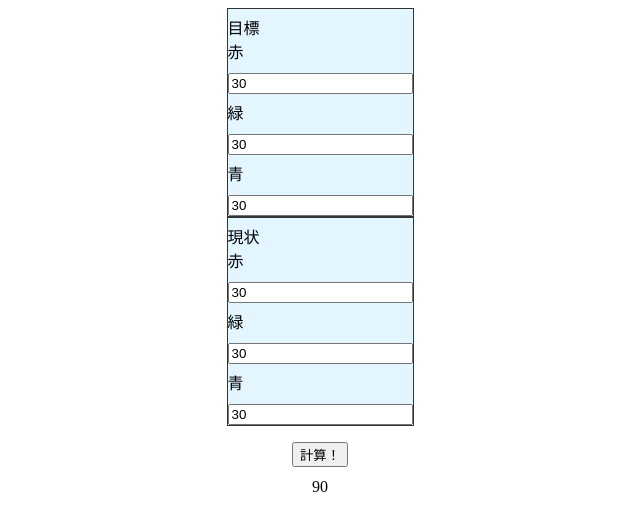
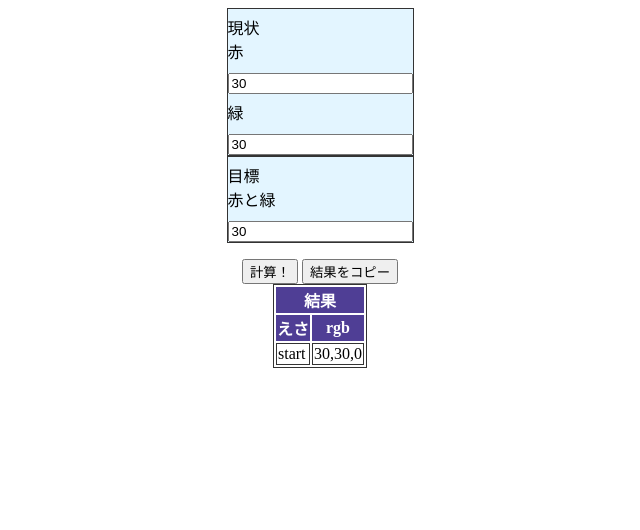
Before and after one commit to Shumpei-Tanaka/livly_feed_calcer, a plain HTML site: page index.html in a window 1280 px wide. Both pictures are taken after a click on the button "計算！". Shown: the whole page, without its empty margins (320-960 px from the left). Drawn offline with Linux system fonts and the light colour scheme.

Commit message:
add calc

```diff
--- a/index.html
+++ b/index.html
@@ -17,50 +17,204 @@
             background: #e3f5ff;
         }
 
-        div {
+        div.for_button {
             text-align: center;
+        }
+
+        table,
+        td {
+            border: 1px solid #333;
+            width: fit-content;
+            margin: auto;
+        }
+
+        thead,
+        tfoot {
+            background-color: #4f3e95;
+            color: #fff;
+            width: fit-content;
+            margin: auto;
         }
     </style>
 </head>
 <!-- 裏設定エリアの終了 -->
 
 <body>
-    <form name="target">
-
-        <p>目標<span></span></p>
-
+    <form name="now">
+        <p>現状 <span></span></p>
         <p>赤 <span></span></p>
         <input type="number" name="red" value="30" max="2000" />
         <p>緑 <span></span></p>
         <input type="number" name="green" value="30" max="2000" />
-        <p>青 <span></span></p>
-        <input type="number" name="blue" value="30" max="2000" />
+    </form>
+    <form name="target">
 
-    </form>
-    <form name="now">
-        <p>現状 <span></span></p>
+        <p>目標<span></span></p>
+        <p>赤と緑 <span></span></p>
+        <input type="number" name="red_green" value="30" max="2000" />
 
-        <p>赤 <span></span></p>
-        <input type="number" name="red" value="30" max="2000" />
-        <p>緑 <span></span></p>
-        <input type="number" name="green" value="30" max="2000" />
-        <p>青 <span></span></p>
-        <input type="number" name="blue" value="30" max="2000" />
     </form>
 
     <p> <span></span></p>
-    <div>
+    <div class="for_button">
         <input type="button" value="計算！" onclick="clickBtnCalc()" />
-        <p> <span></span></p>
-        <p> <span id="span_result"></span></p>
+        <input type="button" value="結果をコピー" onclick="clickBtnCopy()" />
     </div>
+    <table>
+        <thead>
+            <tr>
+                <th colspan="2">結果</th>
+            </tr>
+            <tr>
+                <th>えさ</th>
+                <th>rgb</th>
+            </tr>
+        </thead>
+        <tbody id=show_result>
 
+        </tbody>
+    </table>
+    <input type="hidden" id=for_clip>
     <script>
+        let foods = [{
+            name: "テントウムシ",
+            value: [4, -2, -2]
+        }, {
+            name: "オンブバッタ",
+            value: [-2, 4, -2]
+        }, {
+            name: "ルリセンチコガネ",
+            value: [-2, -2, 4]
+        }, {
+            name: "ツマグロヒョウモンの幼虫",
+            value: [7, 0, 0]
+        }, {
+            name: "モンシロチョウの幼虫",
+            value: [0, 7, 0]
+        }, {
+            name: "セスジスズメの幼虫",
+            value: [0, 0, 7]
+        }, {
+            name: "カブトムシの幼虫",
+            value: [2, 2, 2]
+        }, {
+            name: "クロヤマアリ",
+            value: [-2, -2, -2]
+        }, ];
+
         function clickBtnCalc() {
-            r = parseInt(target.red.value)
-            g = parseInt(target.green.value)
-            b = parseInt(target.blue.value)
-            document.getElementById("span_result").textContent = r + g + b;
+            const n_r = parseInt(now.red.value)
+            const n_g = parseInt(now.green.value)
+            const t_r_g = parseInt(target.red_green.value)
+            const rgb_now = new Array(n_r, n_g, 0)
+            const rgb_target = new Array(t_r_g, t_r_g, 0)
+
+            function plus(...arr) {
+                let ret_arr = arr[0].slice();
+                for (let i = 1; i < arr.length; i++) {
+                    for (let j = 0; j < arr[i].length; j++) ret_arr[j] += arr[i][j];
+                }
+                return ret_arr;
+            }
+
+            rgb = rgb_now
+            rgbs = [rgb_now]
+            names = ["start"]
+                // 同じにする
+            while (true) {
+                diff = Math.abs(rgb[0] - rgb[1])
+                console.log(rgb)
+
+                if (rgb[0] == rgb[1]) {
+                    break
+                }
+
+                if (diff % 6 == 0) {
+                    if (rgb[0] < rgb[1]) {
+                        foodnum = 0
+                        rgb = plus(rgb, foods[foodnum].value)
+                        names.push(foods[foodnum].name)
+                        rgbs.push(rgb)
+                    }
+                    if (rgb[0] > rgb[1]) {
+                        foodnum = 1
+                        rgb = plus(rgb, foods[foodnum].value)
+                        names.push(foods[foodnum].name)
+                        rgbs.push(rgb)
+                    }
+                } else {
+                    if (rgb_now[0] < rgb_now[1]) {
+                        foodnum = 3
+                        rgb = plus(rgb, foods[foodnum].value)
+                        names.push(foods[foodnum].name)
+                        rgbs.push(rgb)
+                    }
+                    if (rgb_now[0] > rgb_now[1]) {
+                        foodnum = 4
+                        rgb = plus(rgb, foods[foodnum].value)
+                        names.push(foods[foodnum].name)
+                        rgbs.push(rgb)
+                    }
+                }
+            }
+            // 目標値にする
+            while (true) {
+                diff = t_r_g - rgb[0]
+                absdiff = Math.abs(diff)
+                isodd = absdiff % 2 == 1
+                console.log(rgb)
+
+                if (diff == 0) {
+                    break
+                }
+
+                if (isodd || diff >= 7) {
+                    foodnum = 3
+                    rgb = plus(rgb, foods[foodnum].value)
+                    names.push(foods[foodnum].name)
+                    rgbs.push(rgb)
+                    foodnum = 4
+                    rgb = plus(rgb, foods[foodnum].value)
+                    names.push(foods[foodnum].name)
+                    rgbs.push(rgb)
+                } else {
+                    if (rgb[0] < t_r_g) {
+                        foodnum = 6
+                        rgb = plus(rgb, foods[foodnum].value)
+                        names.push(foods[foodnum].name)
+                        rgbs.push(rgb)
+                    }
+                    if (rgb[0] > t_r_g) {
+                        foodnum = 7
+                        rgb = plus(rgb, foods[foodnum].value)
+                        names.push(foods[foodnum].name)
+                        rgbs.push(rgb)
+                    }
+                }
+            }
+            // 表示用の結果づくり
+            text = []
+            for (var i = 0; i < names.length; i++) {
+                text.push('<tr>' + '<td>' + names[i] + '</td>' + '<td>' + rgbs[i] + '</td>' + '</tr>');
+            }
+
+            cliptext = []
+            for (var i = 0; i < names.length; i++) {
+                cliptext.push(names[i] + ':' + rgbs[i] + '\n');
+            }
+
+
+            document.getElementById("show_result").innerHTML = text.join('');
+            document.getElementById("for_clip").value = cliptext.join('');
+        }
+
+        function clickBtnCopy() {
+            var forclip = document.getElementById("for_clip");
+            var range = document.createRange();
+            range.selectNode(forclip);
+            window.getSelection().addRange(range);
+            document.execCommand('copy');
+            alert("コピーしました。");
         }
     </script>
 
```
